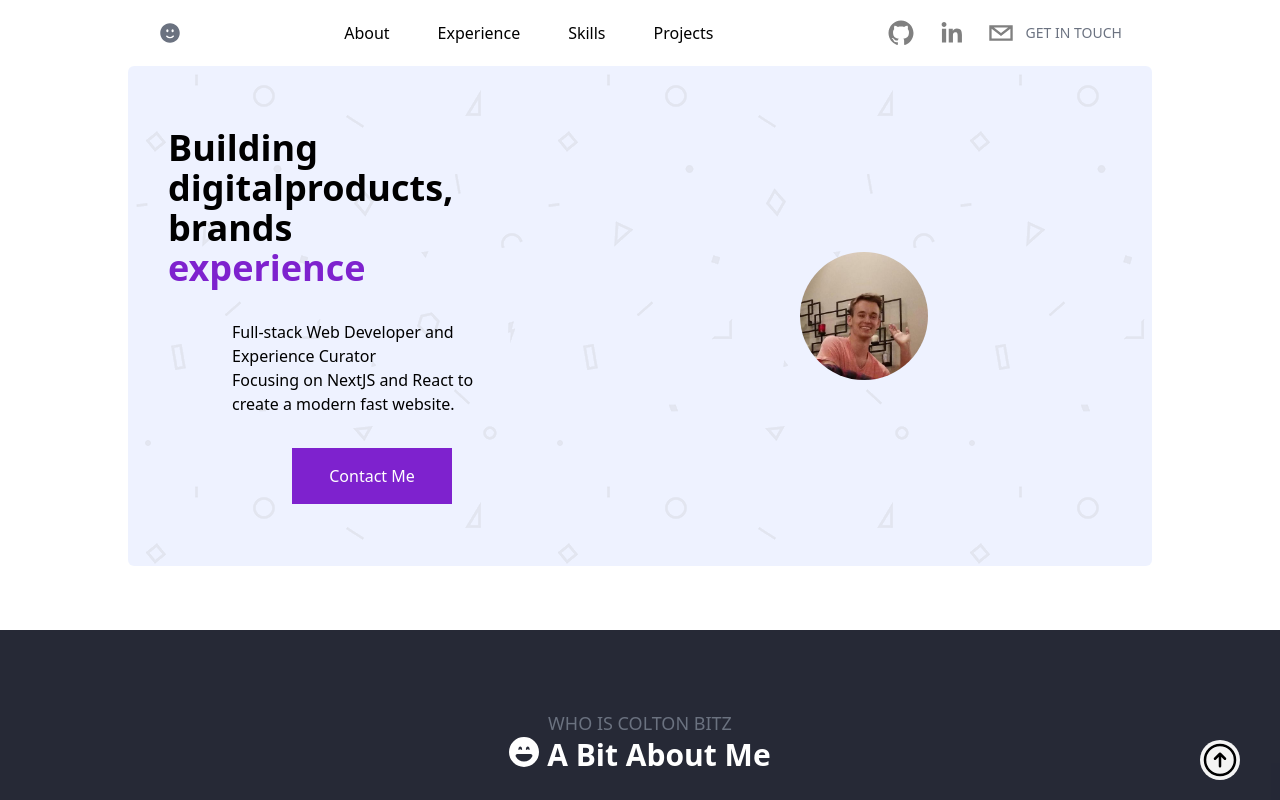
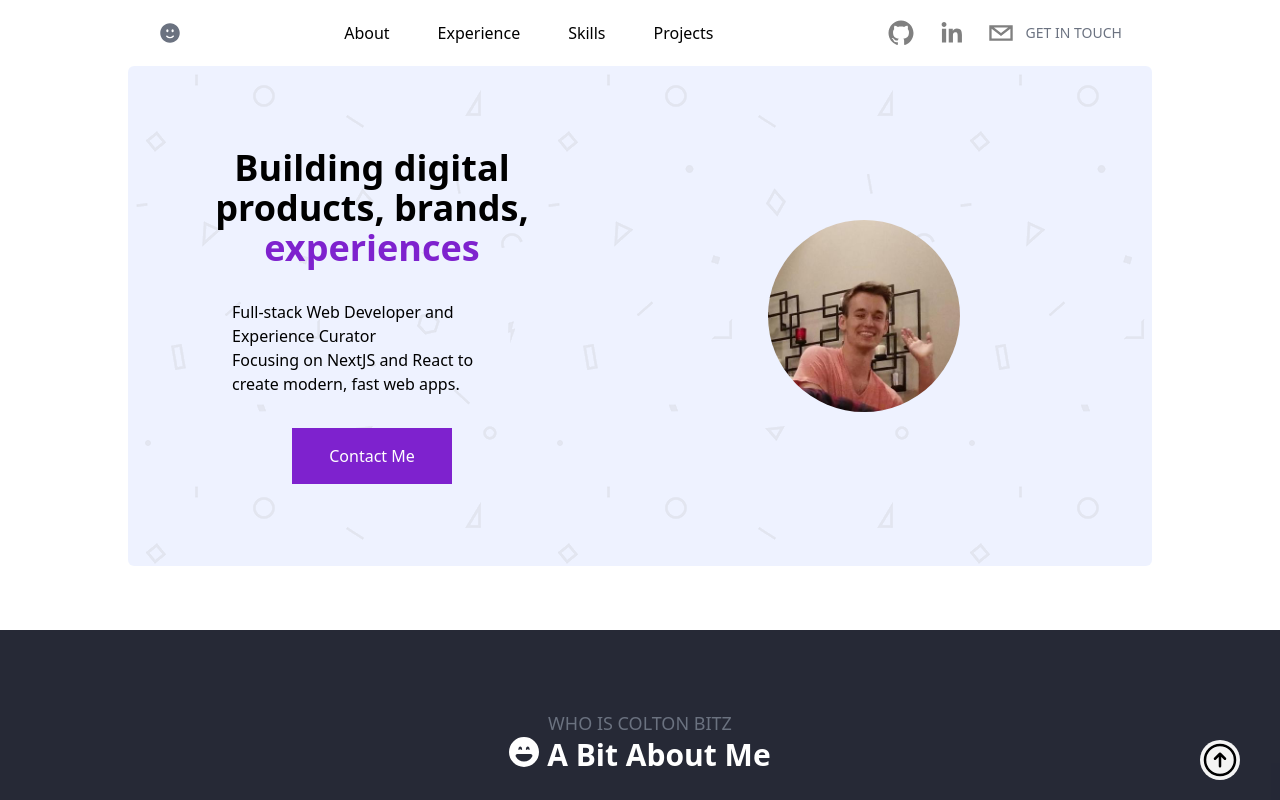
Before and after one commit to Coltonb-boop/portfolio-nextjs13, a Next.js app: page / in a window 1280 px wide. Built offline with nearby package versions, Linux system fonts and the light colour scheme.

Commit message:
Hero in better spot

```diff
--- a/app/Hero.tsx
+++ b/app/Hero.tsx
@@ -8,14 +8,14 @@ function Hero({}: Props) {
   return (
     <div className='hero-background relative flex items-center justify-evenly text-center bg-hero-pattern z-10 bg-indigo-50 m-16 mt-0 h-[500px] md:rounded-md w-full md:max-w-5xl mx-auto'>
       <div className='flex flex-col items-center justify-center space-y-8 pl-10 max-w-md text-left'>
-        <div className='text-4xl font-bold'>
-          <p>Building digitalproducts,</p>
-          <p className=''>brands</p>
-          <span className='text-purple-700'>experience</span>
+        <div className='flex flex-col text-center text-4xl font-bold'>
+          <p>Building digital products, brands,</p>
+          <p className=''></p>
+          <span className='text-purple-700'>experiences</span>
         </div>
         <div className='max-w-[280px]'>
           <p>Full-stack Web Developer and Experience Curator</p>
-          <p>Focusing on NextJS and React to create a modern fast website.</p>
+          <p>Focusing on NextJS and React to create modern, fast web apps.</p>
         </div>
         <button className='bg-purple-700 hover:bg-purple-500 w-40 h-14 text-white'>
           Contact Me
@@ -23,7 +23,7 @@ function Hero({}: Props) {
       </div>
 
       <img
-        className='rounded-full h-32 w-32 mx-auto object-cover mx-8'
+        className='rounded-full h-32 w-32 md:w-48 md:h-48 mx-auto object-cover'
         src='profilepic.jpg'
         alt=''
       />
```
